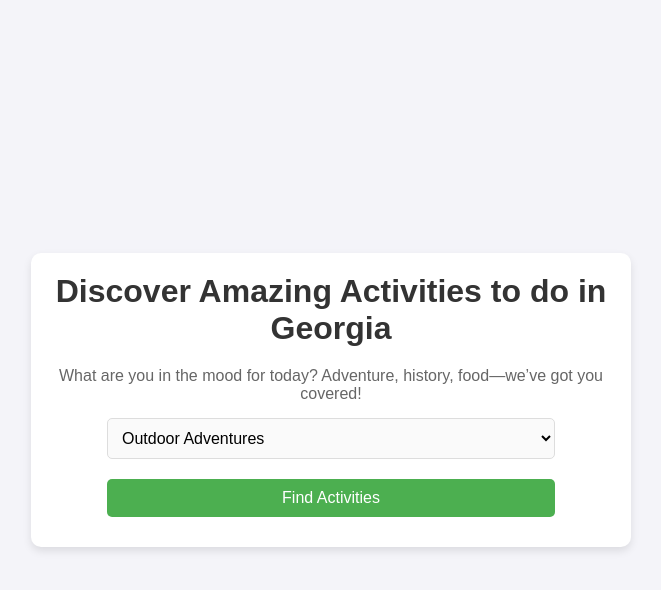
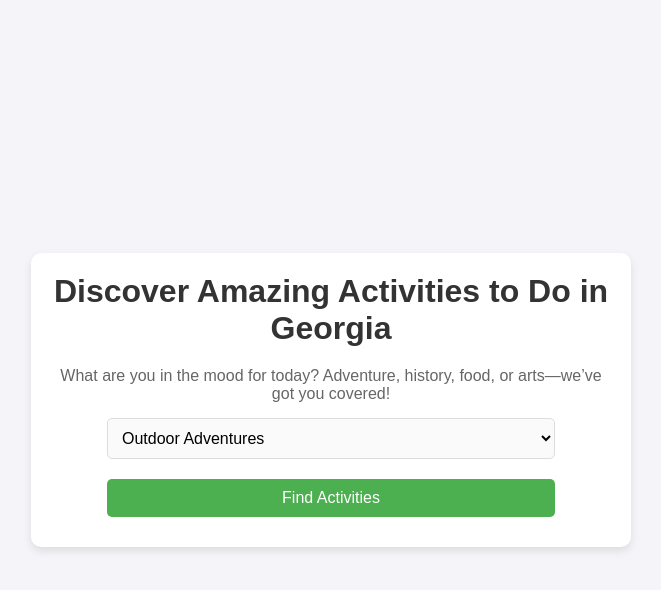
Before and after one commit to ksu-is/Today-s-Agenda, a Flask app: page / in a window 1280 px wide. Shown: the top 590 px of the page, without its empty margins (309-970 px from the left). Run offline with Flask 3, Linux system fonts and the light colour scheme.

Commit message:
fixed errors

```diff
--- a/web page/templates/index.html
+++ b/web page/templates/index.html
@@ -5,8 +5,8 @@
 </head>
 <body>
     <div class="container">
-        <h1>Discover Amazing Activities to do in Georgia</h1>
-        <p>What are you in the mood for today? Adventure, history, food—we’ve got you covered!</p>
+        <h1>Discover Amazing Activities to Do in Georgia</h1>
+        <p>What are you in the mood for today? Adventure, history, food, or arts—we’ve got you covered!</p>
         <form action="/activities" method="POST">
             <select name="category">
                 {% for category in categories %}
@@ -17,4 +17,3 @@
         </form>
     </div>
 </body>
-</html>
```
